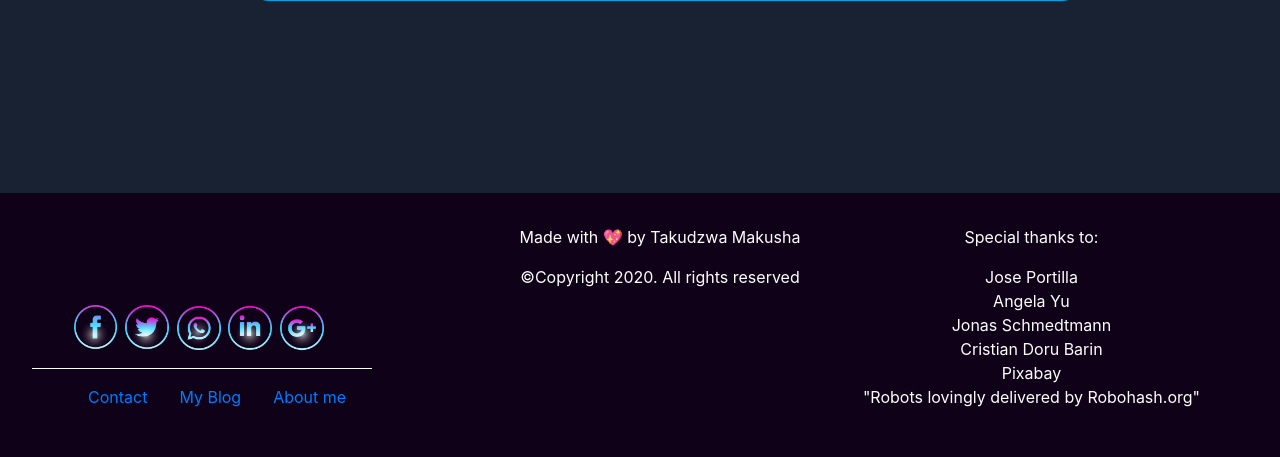
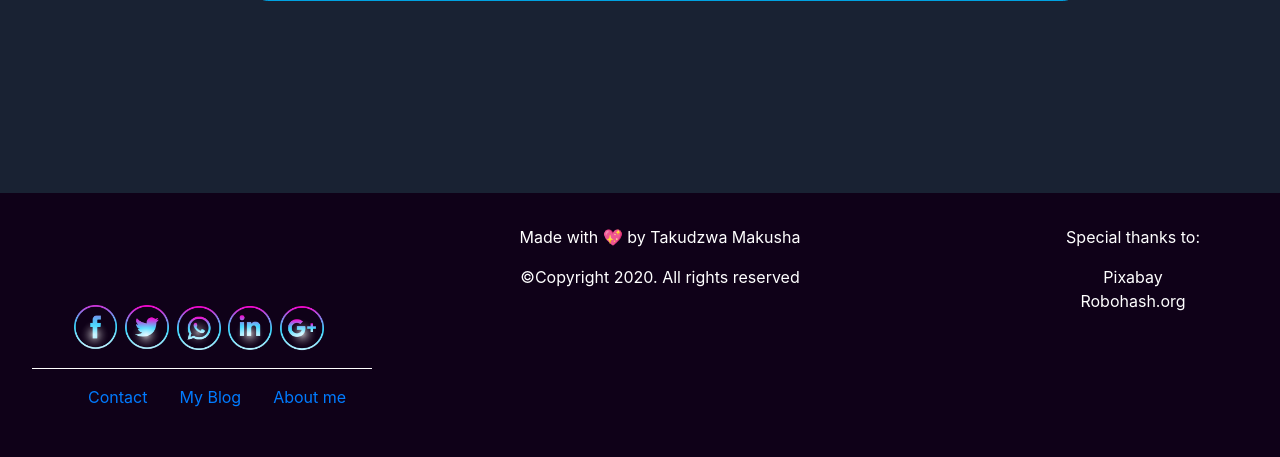
Before and after one commit to takuonline/portfolio_website_v3, a Flask app: page / in a window 1280 px wide. Shown: the part 3012-3469 px from the top of the page. Run offline with Flask 2, Linux system fonts and the light colour scheme; some libraries are stand-ins or nearby versions.

Commit message:
update home footer

```diff
--- a/website/templates/home.html
+++ b/website/templates/home.html
@@ -459,33 +459,6 @@
 
 
 
-
-
-
-
-
-
-
-
-
-
-
-
-
-
-
-
-
-
-
-
-
-
-
-
-
-
-
     </div>
 
 
@@ -711,12 +684,12 @@
 
   <ul class="my-footer__list-3">
     <p class="f-item-1">Special thanks to:</p>
-    <li class="f-item-1">Jose Portilla</li>
+    <!-- <li class="f-item-1">Jose Portilla</li>
     <li class="f-item-1">Angela Yu </li>
     <li class="f-item-1">Jonas Schmedtmann</li>
-    <li class="f-item-1">Cristian Doru Barin</li>
+    <li class="f-item-1">Cristian Doru Barin</li> -->
     <li class="f-item-1">Pixabay</li>
-    <p>"Robots lovingly delivered by Robohash.org" </p>
+    <p>  Robohash.org  </p>
   </ul>
 
 
```
